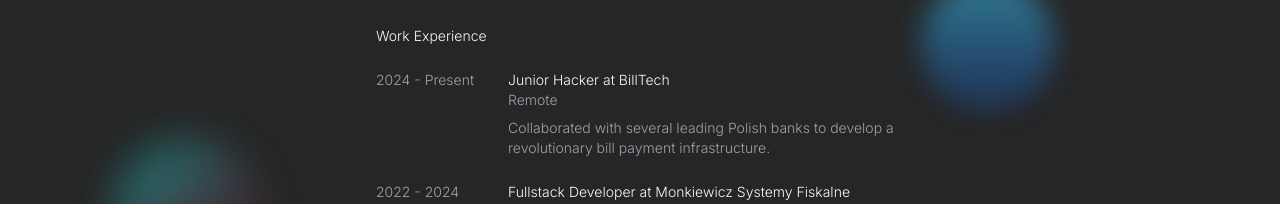
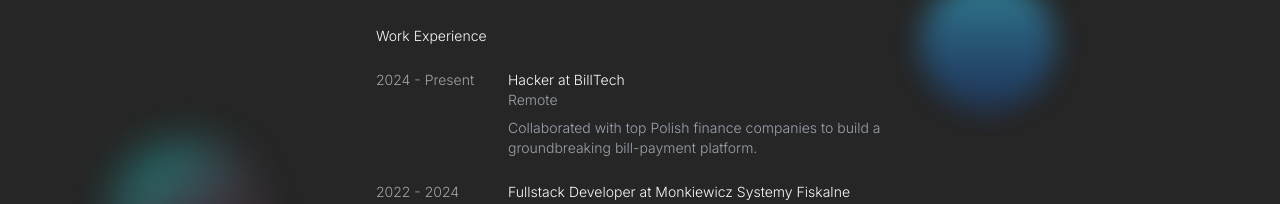
Before and after one commit to maciejmonkiewicz/portfolio, a Next.js app: page / in a window 1280 px wide. Shown: the part 376-580 px from the top of the page. Built offline with nearby package versions, Linux system fonts and the light colour scheme.

Commit message:
Revise title and description for BillTech position
Updated job title and description for Junior Hacker position.

```diff
--- a/data/content.ts
+++ b/data/content.ts
@@ -3,11 +3,11 @@
     title: "Work Experience",
     items: [
       {
-        title: "Junior Hacker at BillTech",
+        title: "Hacker at BillTech",
         subTitle: "Remote",
         date: "2024 - Present",
         description:
-          "Collaborated with several leading Polish banks to develop a revolutionary bill payment infrastructure.",
+          "Collaborated with top Polish finance companies to build a groundbreaking bill-payment platform.",
       },
       {
         title: "Fullstack Developer at Monkiewicz Systemy Fiskalne",
```
